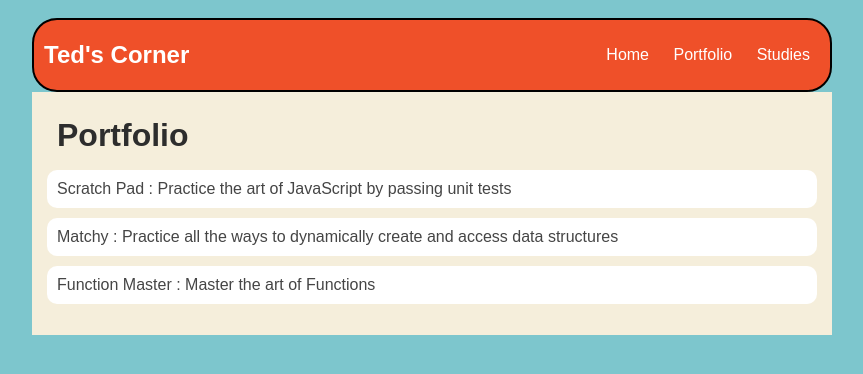
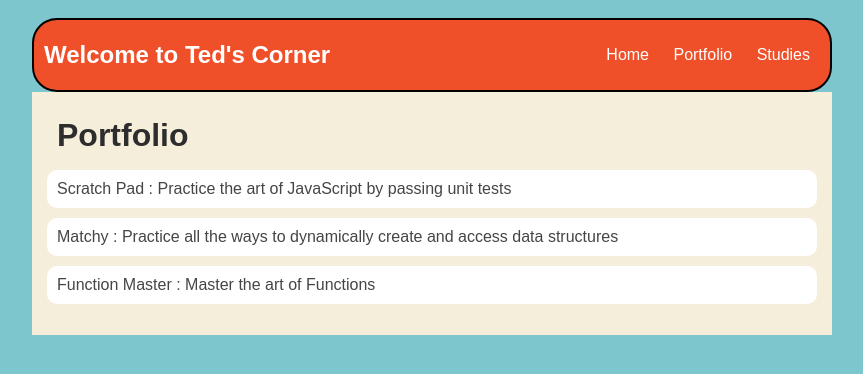
Before and after one commit to tedpope3000/edward-pope.github.io, a plain HTML site: page portfolio.html in a window 1280 px wide. Shown: the whole page, without its empty margins (208-1071 px from the left). Drawn offline with nearby package versions, Linux system fonts and the light colour scheme.

Commit message:
add portfolio.html file

```diff
--- a/portfolio.html
+++ b/portfolio.html
@@ -84,7 +84,7 @@
     <body>
       <div id="all-contents">
         <nav>
-            <header>Ted's Corner</header>
+            <header>Welcome to Ted's Corner</header>
             <ul>
                 <li><a href="index.html">Home</a></li>
                 <li><a href="portfolio.html">Portfolio</a></li>
```
